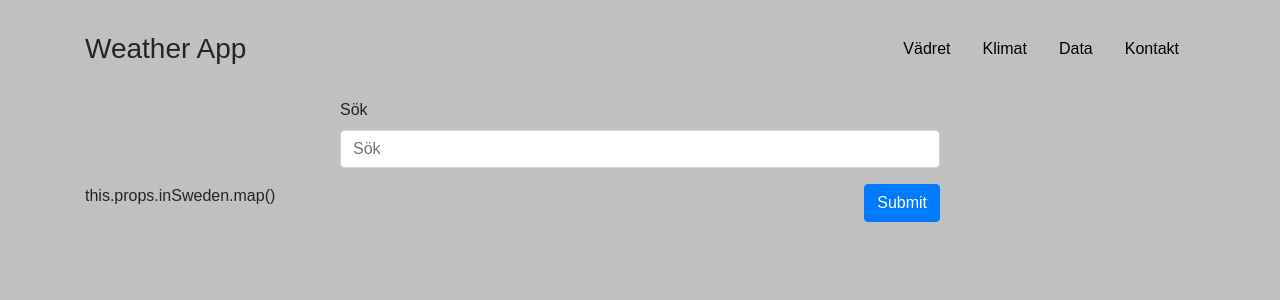
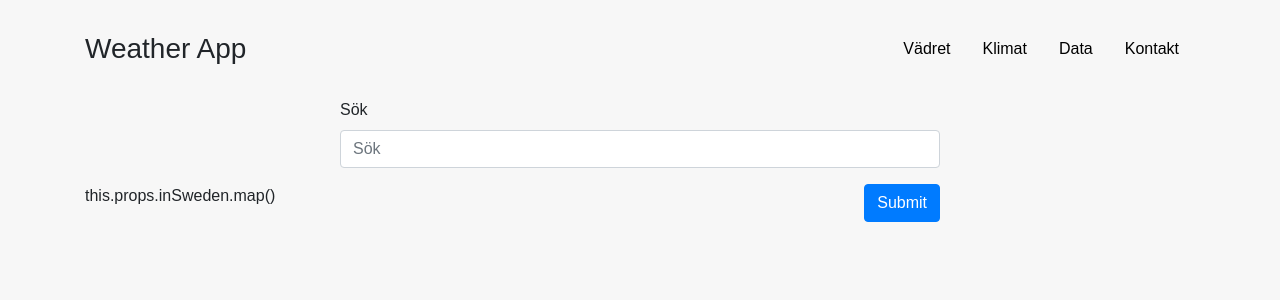
Before and after one commit to Jonatan-Karrbrand/Weather-App, a React (Create React App) app: page / in a window 1280 px wide. Shown: the top 300 px of the page. Built offline with nearby package versions, Linux system fonts and the light colour scheme.

Commit message:
Changed background color

```diff
--- a/src/style/components/app.min.css
+++ b/src/style/components/app.min.css
@@ -1 +1 @@
-@import url(display-weather.min.css);body{margin:0;font-family:'Montserrat', sans-serif}.app-wrapper{background-color:silver;height:100vh}nav{display:flex;justify-content:space-between;align-items:center;padding:2rem 0}nav h3{margin-bottom:0}nav ul{margin-bottom:0}nav ul li{display:inline;text-decoration:none;padding:0 1rem}nav ul li a{color:black}nav ul li a:hover{color:grey}
+@import url(display-weather.min.css);body{margin:0;font-family:'Montserrat', sans-serif}.app-wrapper{background-color:#f7f7f7;height:100vh}nav{display:flex;justify-content:space-between;align-items:center;padding:2rem 0}nav h3{margin-bottom:0}nav ul{margin-bottom:0}nav ul li{display:inline;text-decoration:none;padding:0 1rem}nav ul li a{color:black}nav ul li a:hover{color:grey}
--- a/src/style/components/app.scss
+++ b/src/style/components/app.scss
@@ -7,7 +7,7 @@ body {
 }
 
 .app-wrapper {
-    background-color: silver;
+    background-color: #f7f7f7;
     height: 100vh;
 }
 
```
